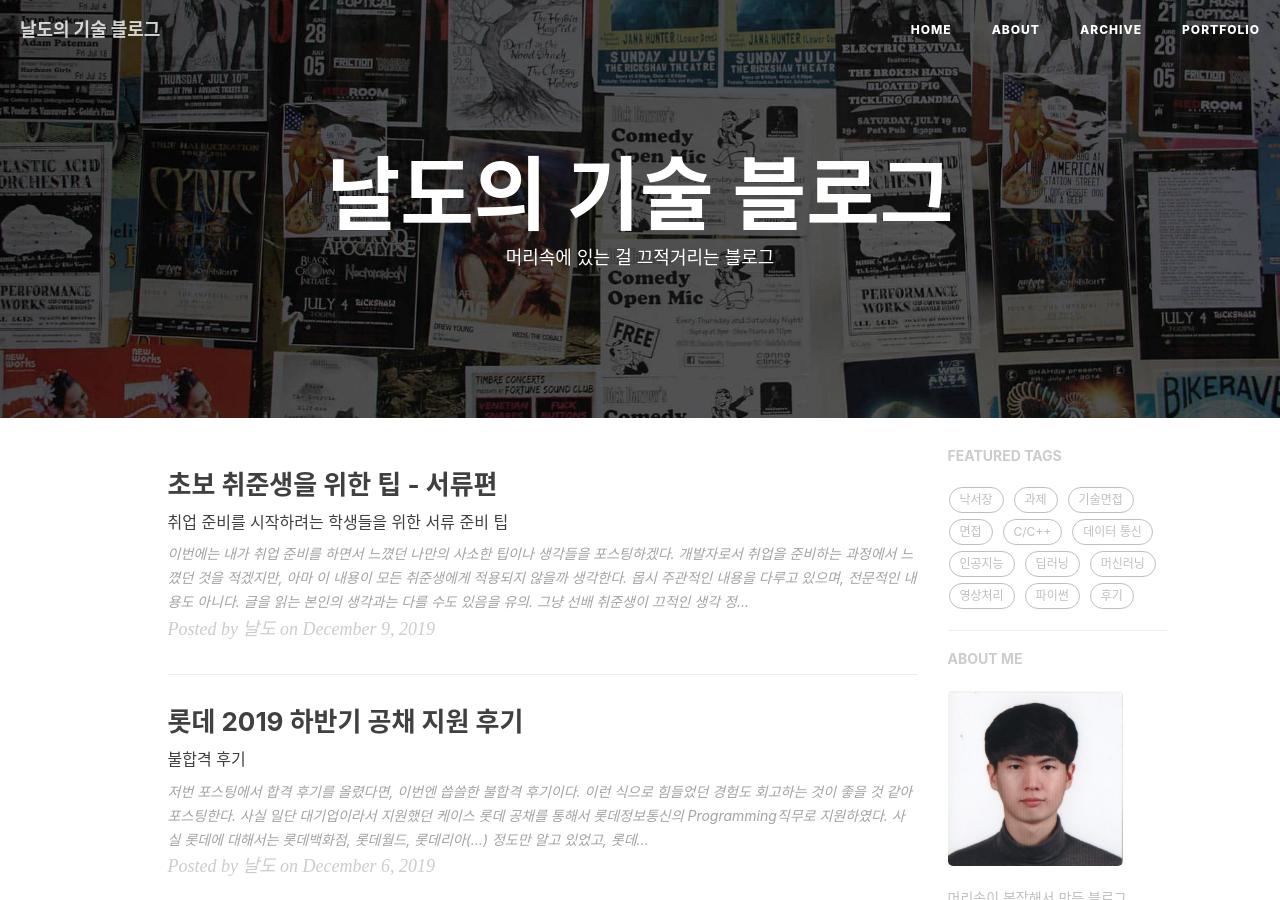
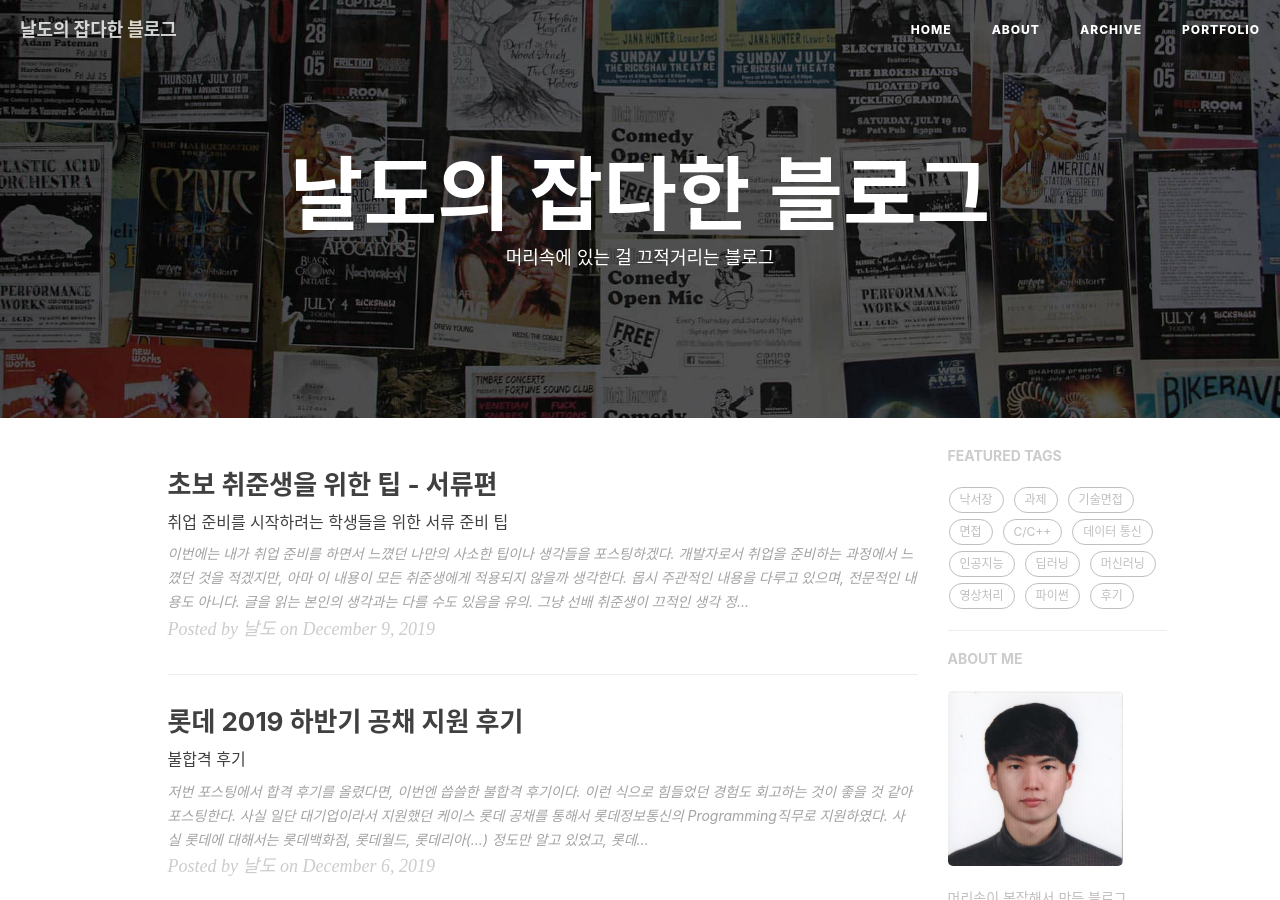
Before and after one commit to NaRDo627/NaLDo627.github.io, a Jekyll site: the page built from index.html, in a window 1280 px wide and 900 px high. Built offline with Jekyll 4.4.1, drawn with Linux system fonts in a browser that asks for light colours; nearby versions of some CDN libraries; the list of posts is cut into pages by our own code; comment, search, counter and statistics services are not loaded; some of the changed text lies outside the part shown.

Commit message:
fix) renamed blog title

```diff
--- a/_config.yml
+++ b/_config.yml
@@ -1,6 +1,6 @@
 # Site settings
-title: 날도의 기술 블로그
-SEOTitle: 날도의 기술 블로그 | NaLDo's IT Blog
+title: 날도의 잡다한 블로그
+SEOTitle: 날도의 잡다한 기술 블로그 | NaLDo's IT Blog
 header-img: img/home-bg.jpg
 email: naruhodo627@gmail.com
 description: "대한민국 경기도 성남시 거주, 가천대학교 재학 중, 공부 많이 하려고 맘만먹는 공돌이"
```
